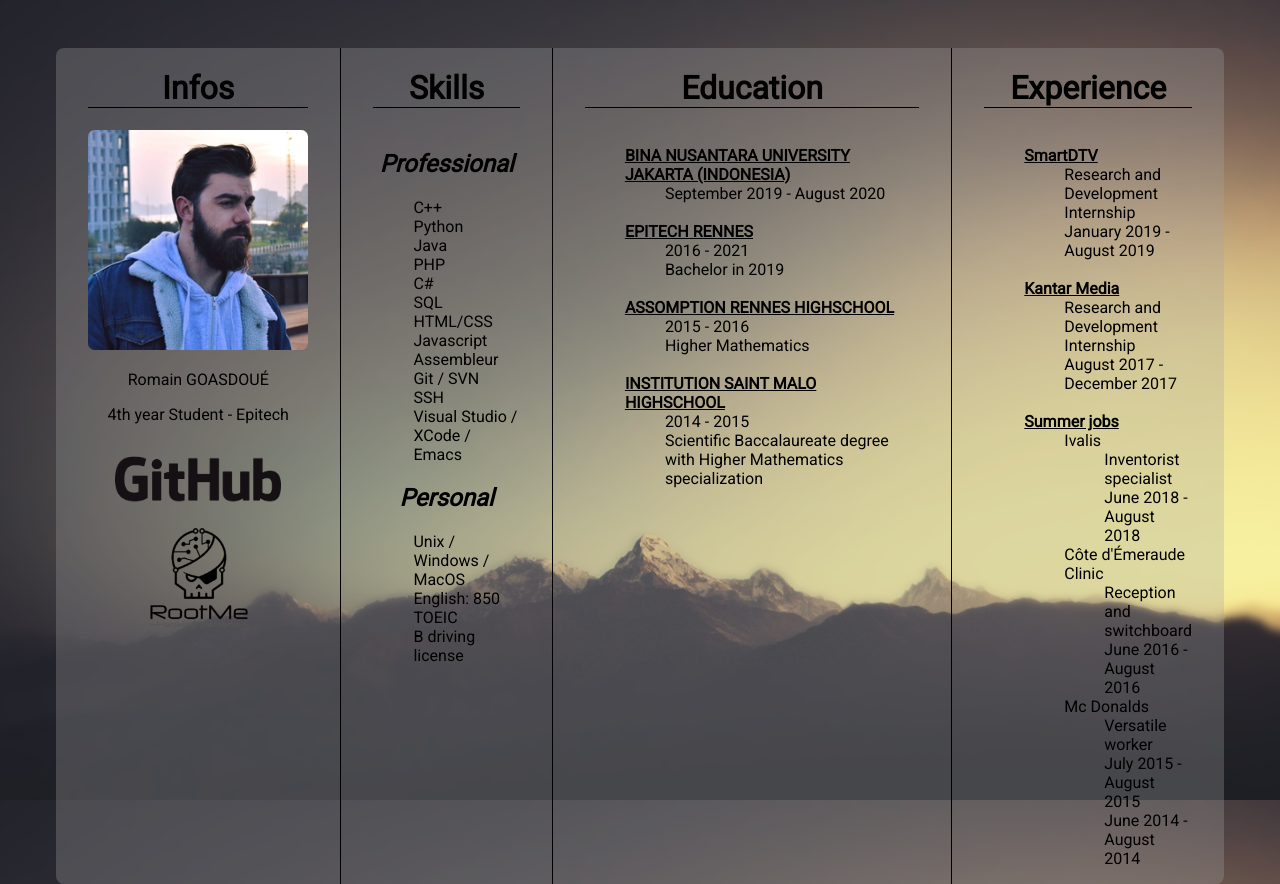
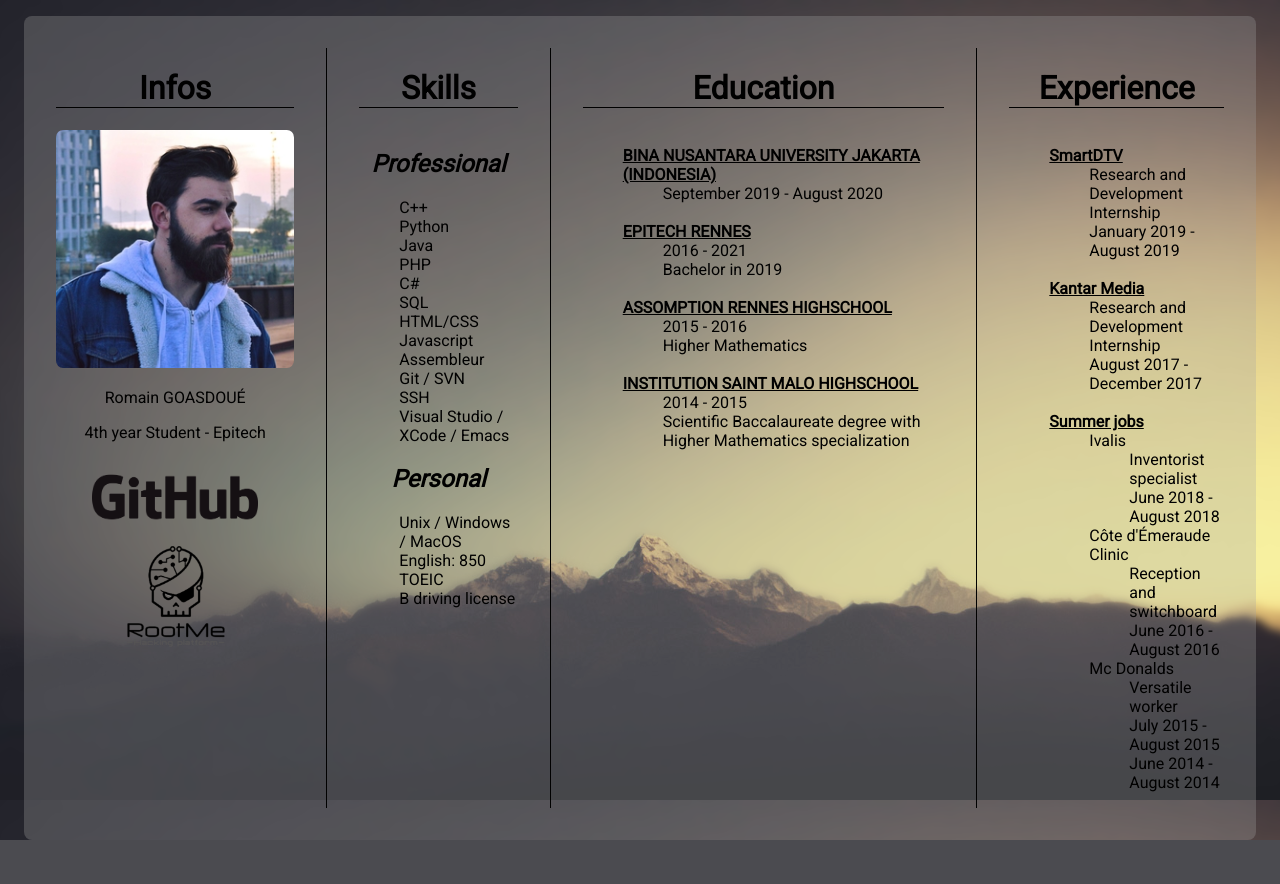
Before and after one commit to RomainGsd/romaingsd.github.io, a PHP site: page /cv/index.html in a window 1280 px wide. After the commit the page ends 840 px from the top, so only its background shows below. Run offline with PHP 8.4, Linux system fonts and the light colour scheme.

Commit message:
CV padding & margin

```diff
--- a/static/css/cv.css
+++ b/static/css/cv.css
@@ -1,7 +1,7 @@
 #cv {
     display: flex;
     flex-direction: column;
-    margin: 3em;
+    margin: 1em;
     border-radius: 8px;
     text-align: center;
     justify-content: space-around;
@@ -19,7 +19,7 @@
     #skills,
     #education,
     #experience {
-        padding: 2em;
+        margin: 2em 0;
         text-align: center;
     }
     #skills {
```
